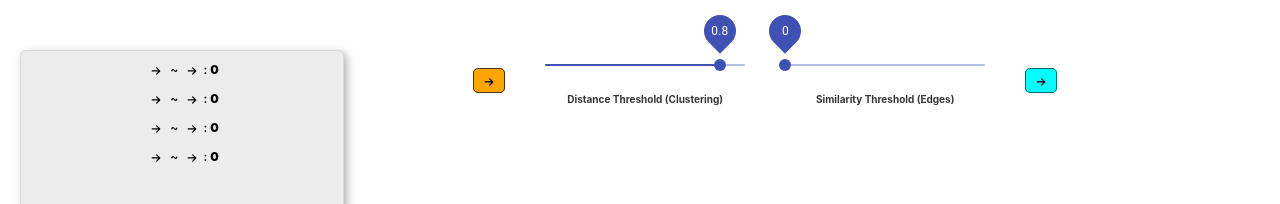
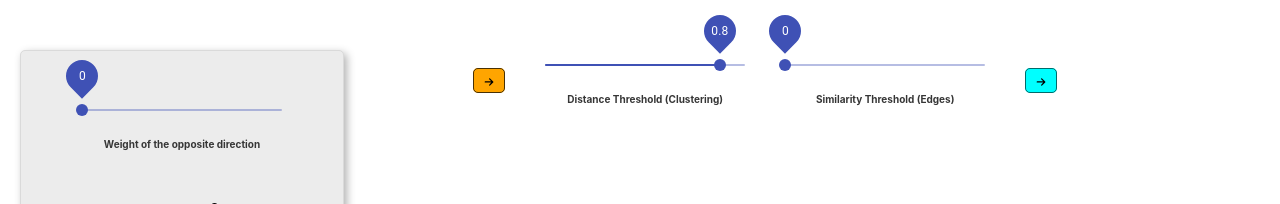
Before and after one commit to shaharjacob/FAME, a React (Create React App) app in the folder webapp/: page /full in a window 1280 px wide. Shown: the top 204 px of the page. Built offline with nearby package versions, Linux system fonts and the light colour scheme; no server answers.

Commit message:
opposite direction slider

```diff
--- a/webapp/src/components/graph/FullGraph.js
+++ b/webapp/src/components/graph/FullGraph.js
@@ -27,6 +27,7 @@ const FullGraph = () => {
     const [head2, setHead2] = useState("")
     const [tail2, setTail2] = useState("")
     const [similarityThreshold, setSimilarityThreshold] = useState(0.00)
+    const [alpha, setAlpha] = useState(0.0)
     const [isLoading, setIsLoading] = useState(true)
     const [noMatchFound, setNoMatchFound] = useState(false)
     // const [equation, setEquation] = useState("")
@@ -107,7 +108,7 @@ const FullGraph = () => {
         }
     }
 
-    function valueTextDistThreshold(value) {
+    function valueTextSlider(value) {
         return `${value}`;
     }
 
@@ -128,19 +129,19 @@ const FullGraph = () => {
         ])
     }
 
-    function valueTextSimilarityThreshold(value) {
-        return `${value}`;
-      }
-
-      function onChangedSimilarityThreshold(event, value) {
+    function onChangedSimilarityThreshold(event, value) {
         let copyGraph = cloneDeep(graph)
         for (let i = 0; i < copyGraph["edges"].length; i++){
-          let shouldBeHide = copyGraph["edges"][i]["value"] < value
-          copyGraph["edges"][i]["hidden"] = shouldBeHide
+            let shouldBeHide = copyGraph["edges"][i]["value"] < value
+            copyGraph["edges"][i]["hidden"] = shouldBeHide
         }
         setGraph(copyGraph)
         setSimilarityThreshold(value)
-      }
+    }
+
+    function onChangedAlpha(event, value) {
+        setAlpha(value)
+    }
 
     return (
     <div>
@@ -161,8 +162,8 @@ const FullGraph = () => {
                             <td className="td-slider">
                                 <div className="slider">
                                     <Slider
-                                        defaultValue={0.8}
-                                        getAriaValueText={valueTextDistThreshold}
+                                        defaultValue={distThreshold}
+                                        getAriaValueText={valueTextSlider}
                                         aria-labelledby="discrete-slider-small-steps"
                                         step={0.1}
                                         min={0.1}
@@ -179,7 +180,7 @@ const FullGraph = () => {
                                 <div className="slider">
                                     <Slider
                                         defaultValue={similarityThreshold}
-                                        getAriaValueText={valueTextSimilarityThreshold}
+                                        getAriaValueText={valueTextSlider}
                                         aria-labelledby="discrete-slider-small-steps"
                                         step={0.01}
                                         min={0.00}
@@ -204,6 +205,21 @@ const FullGraph = () => {
                 </table>
             </div>
             <div className="calculator">
+                <div className="slider-calculator">
+                    <Slider
+                        defaultValue={alpha}
+                        getAriaValueText={valueTextSlider}
+                        aria-labelledby="discrete-slider-small-steps"
+                        step={0.1}
+                        min={0.0}
+                        max={1.0}
+                        valueLabelDisplay="on"
+                        onChange={onChangedAlpha}
+                    />
+                    <span className="slider-title">
+                        Weight of the opposite direction
+                    </span>
+                </div>
                 <button className="edge-button" onClick={() => onEdgeClick(0)}>
                     <div className="score-title">
                         <font color="red">
@@ -217,7 +233,7 @@ const FullGraph = () => {
                             <img src={RightArrow} width={10} alt="-->"/>
                             &nbsp;&nbsp;{tail2}
                         </font>
-                        : <b>{scores[0]}</b>
+                        : <b>{scores[0] + scores[1] * alpha}</b>
                     </div>
                 </button>
                 <button className="edge-button" onClick={() => onEdgeClick(1)}>
@@ -233,7 +249,7 @@ const FullGraph = () => {
                             <img src={RightArrow} width={10} alt="-->"/>
                             &nbsp;&nbsp;{head2}
                         </font>
-                        : <b>{scores[1]}</b>
+                        : <b>{scores[1] + scores[0] * alpha}</b>
                     </div>
                 </button>
                 <button className="edge-button" onClick={() => onEdgeClick(2)}>
@@ -249,7 +265,7 @@ const FullGraph = () => {
                             <img src={RightArrow} width={10} alt="-->"/>
                             &nbsp;&nbsp;{head2}
                         </font>
-                        : <b>{scores[2]}</b>
+                        : <b>{scores[2] + scores[3] * alpha}</b>
                     </div>
                 </button>
                 <button className="edge-button" onClick={() => onEdgeClick(3)}>
@@ -265,7 +281,7 @@ const FullGraph = () => {
                             <img src={RightArrow} width={10} alt="-->"/>
                             &nbsp;&nbsp;{tail2}
                         </font>
-                        : <b>{scores[3]}</b>
+                        : <b>{scores[3] + scores[2] * alpha}</b>
                     </div>
                 </button>
                 <div className="score-title">
--- a/webapp/src/components/graph/Graph.css
+++ b/webapp/src/components/graph/Graph.css
@@ -125,3 +125,12 @@
     background-color: #d1d1d1;
     cursor: pointer;
 }
+
+.slider-calculator {
+    width: 200px;
+    text-align: center;
+    margin-left: auto;
+    margin-right: auto;
+    margin-bottom: 40px;
+    margin-top: 40px;
+}
```
